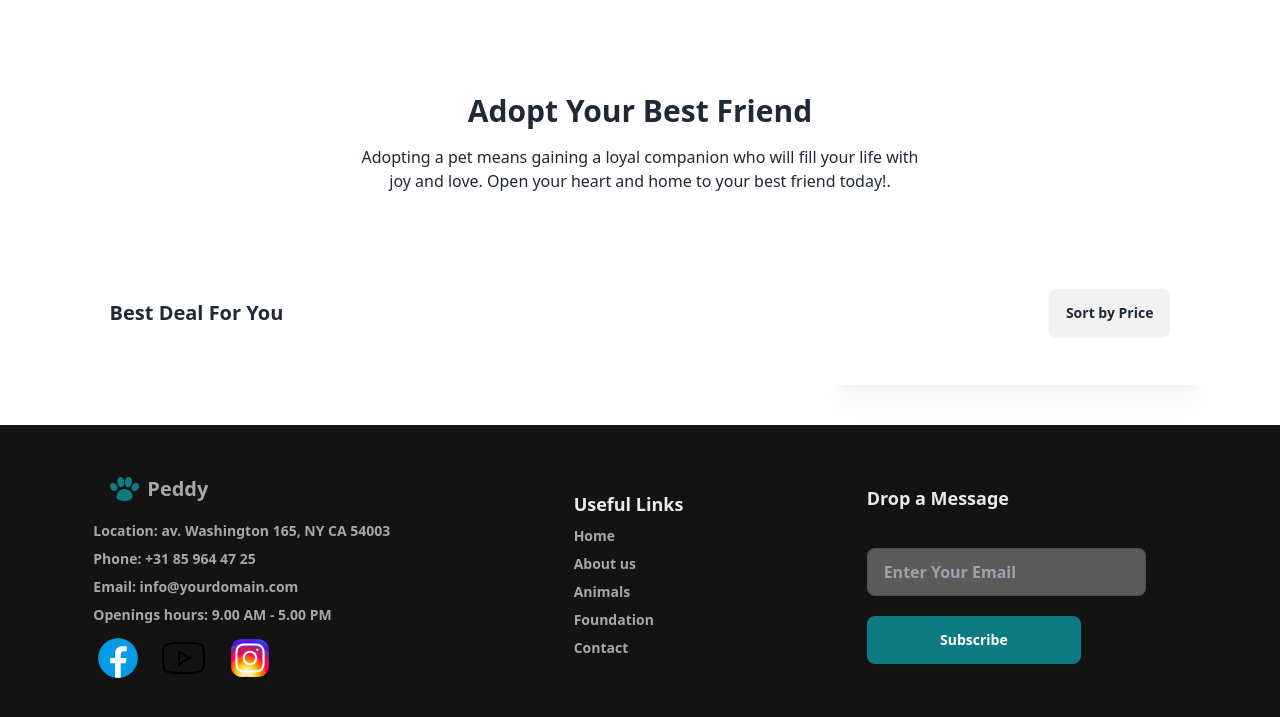
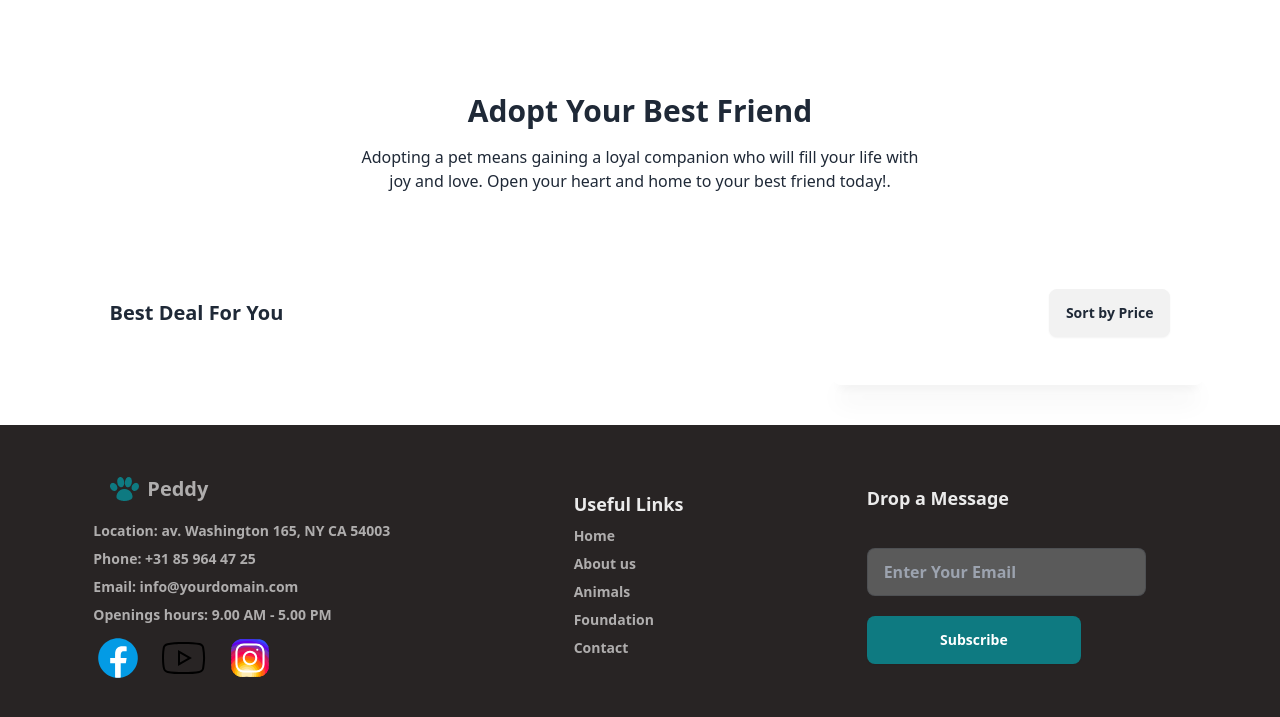
Before and after one commit to wasifaislam88/Peddy-website, a plain HTML site: page index.html in a window 1280 px wide. Shown: the part 777-1494 px from the top of the page. Drawn offline with nearby package versions, Linux system fonts and the light colour scheme; no server answers.

Commit message:
added a commit

```diff
--- a/index.html
+++ b/index.html
@@ -164,7 +164,7 @@
    <!-- spinner -->
    <div id="spinner"></div>
 
-   <footer class="bg-[#131313]  ">
+   <footer class="bg-[#282424]  ">
     <div class="footer w-11/12 text-base-content p-10 mx-auto lg:flex gap-5 justify-between items-center">
        <nav>
         <a class="btn btn-ghost text-xl"><img src="./images/logo.webp" alt=""><span class="font-bold text-xl text-[#ffffffa0]">Peddy</span></a>
@@ -203,8 +203,7 @@
        <br>
        <fieldset class="form-control w-80">
          <div class="">
-           <input
-             type="text"
+           <input type="text"
              placeholder="Enter Your Email"
              class="input input-bordered bg-[#5A5A5A] z-10 font-semibold" />
              <br><br>
```
